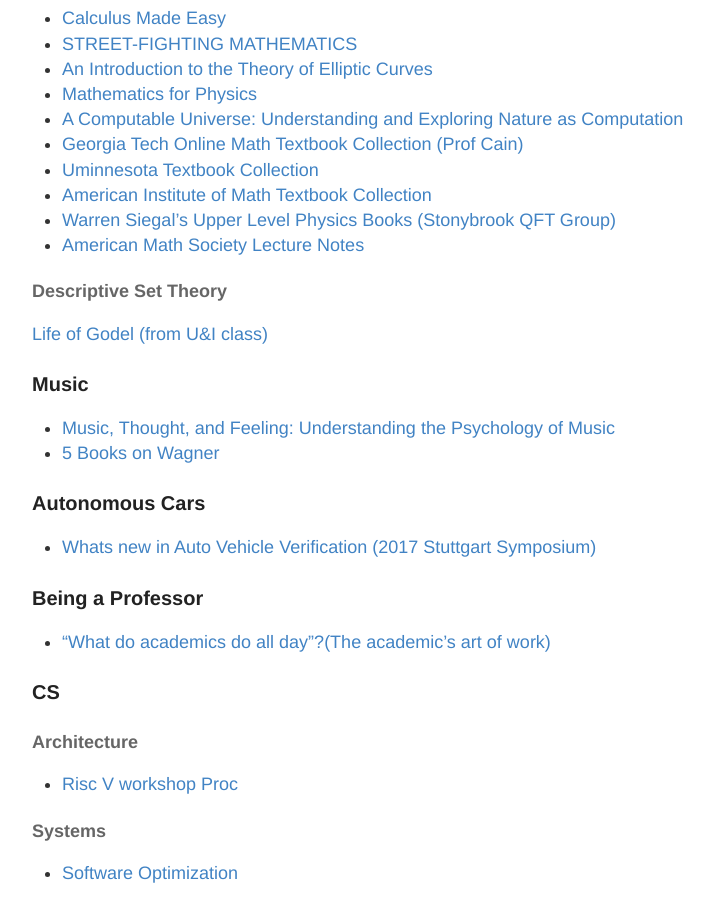
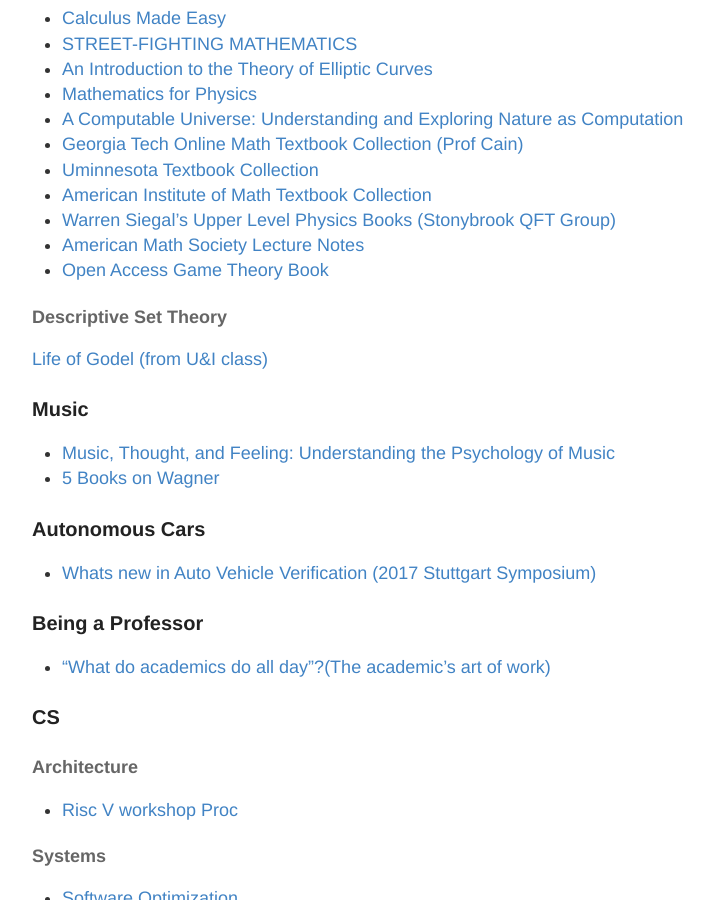
Before and after one commit to RONNCC/ronncc.github, a Jekyll site: the page built from _posts/2015-12-25-ReadingList.md, in a window 1280 px wide and 900 px high, scrolled down 3492 px. Shown: the whole window, without its empty margins (248-962 px from the left). Built offline with Jekyll 4.4.1, drawn with Linux system fonts in a browser that asks for light colours; comment, search, counter and statistics services are not loaded.

Commit message:
Update 2015-12-25-ReadingList.md

```diff
--- a/_posts/2015-12-25-ReadingList.md
+++ b/_posts/2015-12-25-ReadingList.md
@@ -135,6 +135,7 @@
 - [American Institute of Math Textbook Collection](https://aimath.org/textbooks/)
 - [Warren Siegal's Upper Level Physics Books (Stonybrook QFT Group)](http://insti.physics.sunysb.edu/~siegel/)
 - [American Math Society Lecture Notes](https://www.ams.org/open-math-notes)
+- [Open Access Game Theory Book](https://arxiv.org/pdf/1512.06808.pdf)
 
 #### Descriptive Set Theory
 [Life of Godel (from U&I class) ](https://www.amazon.com/Logical-Dilemmas-Life-Work-G%C3%B6del/dp/1568812566)
```
